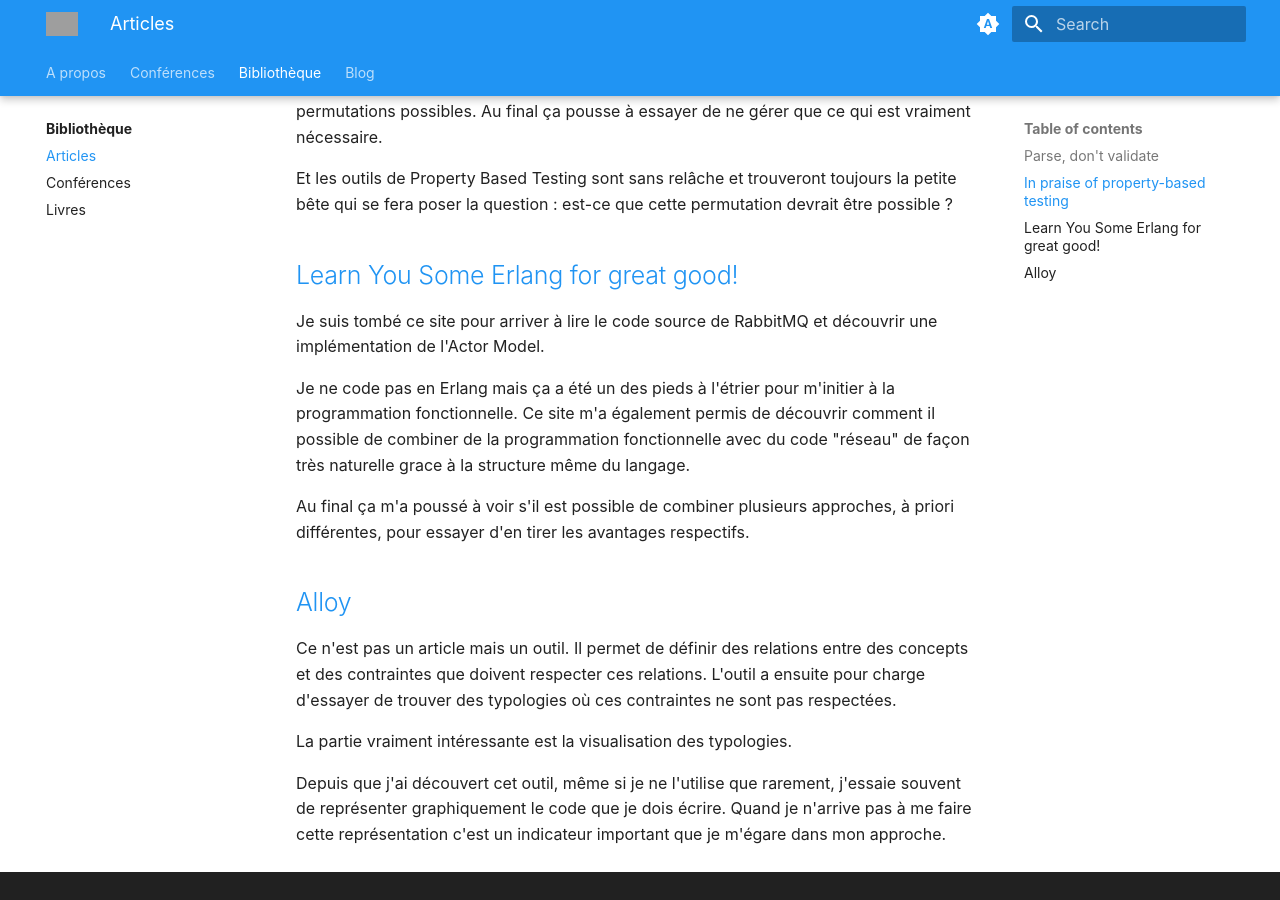
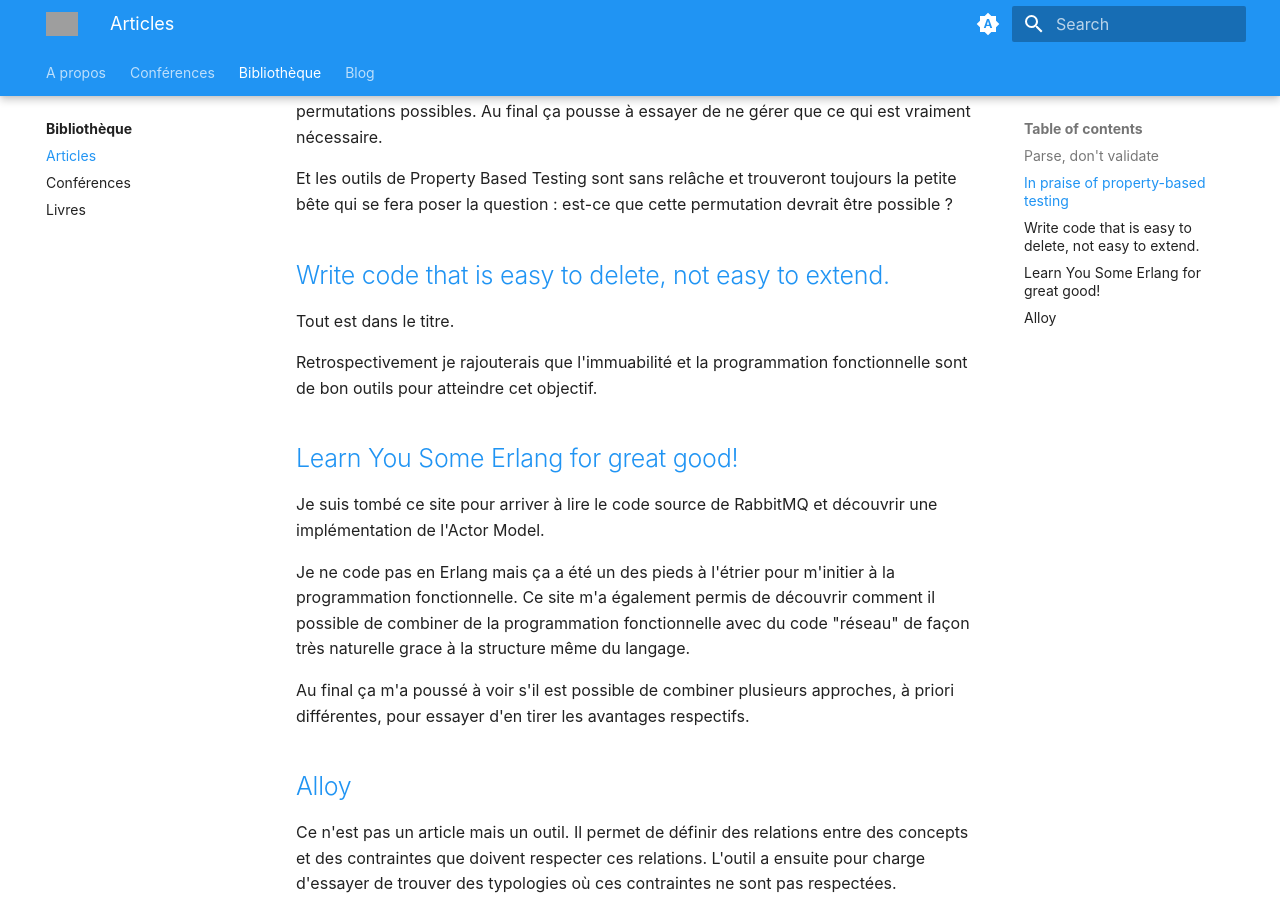
Before and after one commit to Baptouuuu/baptouuuu.github.io, an MkDocs documentation site: the page built from docs/bibliotheque/articles.md, in a window 1280 px wide and 900 px high, scrolled down 811 px. Built offline with MkDocs 1.6.1 and Material for MkDocs 9.7.7, drawn with Linux system fonts in a browser that asks for light colours; grey boxes are pictures that could not be loaded.

```diff
--- a/docs/bibliotheque/articles.md
+++ b/docs/bibliotheque/articles.md
@@ -26,6 +26,12 @@ Cette approche met en lumière la complexité qu'on introduit dans nos applicati
 
 Et les outils de Property Based Testing sont sans relâche et trouveront toujours la petite bête qui se fera poser la question : est-ce que cette permutation devrait être possible ?
 
+## [Write code that is easy to delete, not easy to extend.](https://programmingisterrible.com/post/139222674273/write-code-that-is-easy-to-delete-not-easy-to)
+
+Tout est dans le titre.
+
+Retrospectivement je rajouterais que l'immuabilité et la programmation fonctionnelle sont de bon outils pour atteindre cet objectif.
+
 ## [Learn You Some Erlang for great good!](https://learnyousomeerlang.com)
 
 Je suis tombé ce site pour arriver à lire le code source de RabbitMQ et découvrir une implémentation de l'Actor Model.
```
Also changed, not shown: docs/bibliotheque/conferences.md (+33 -0 lines).
